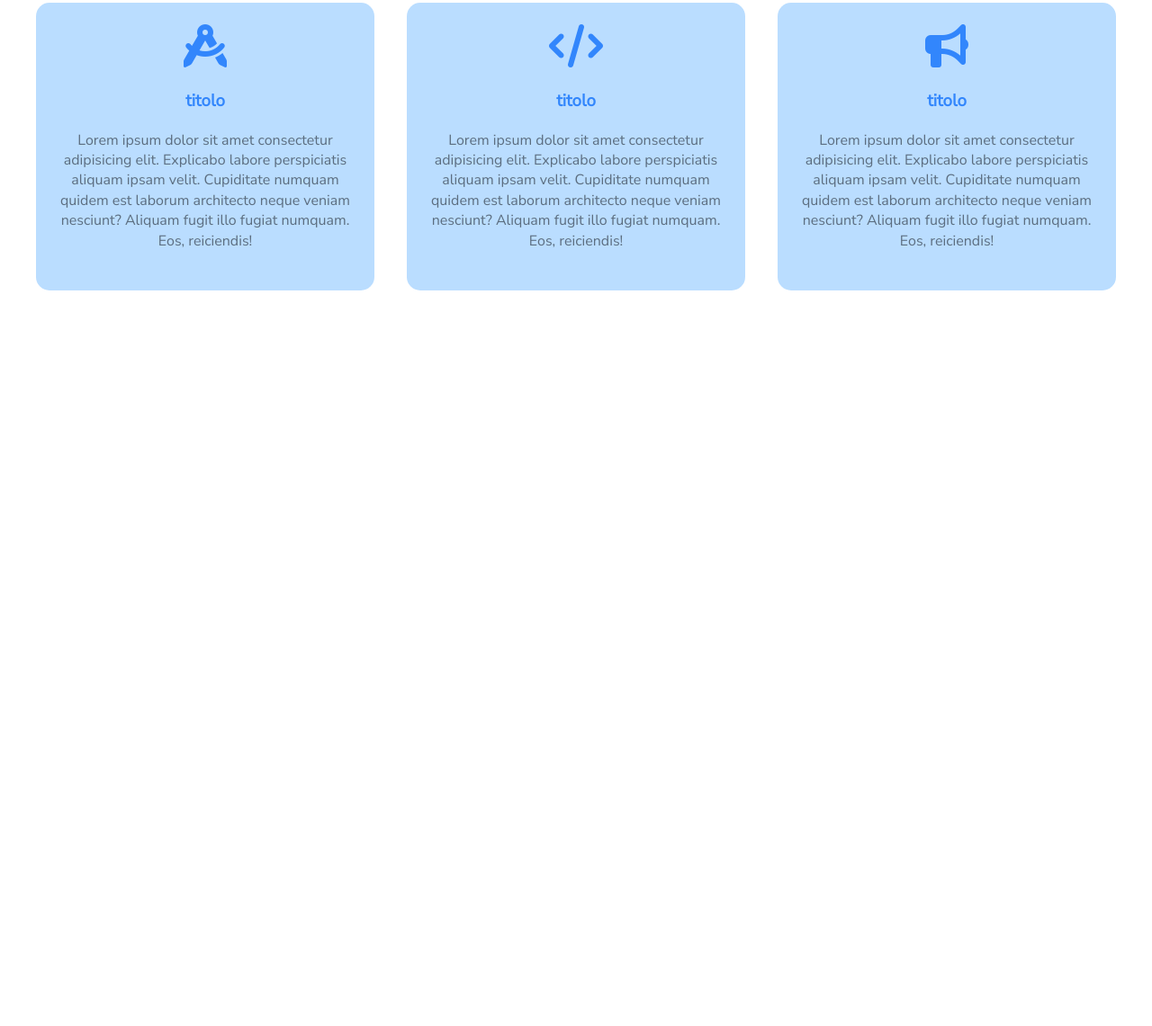
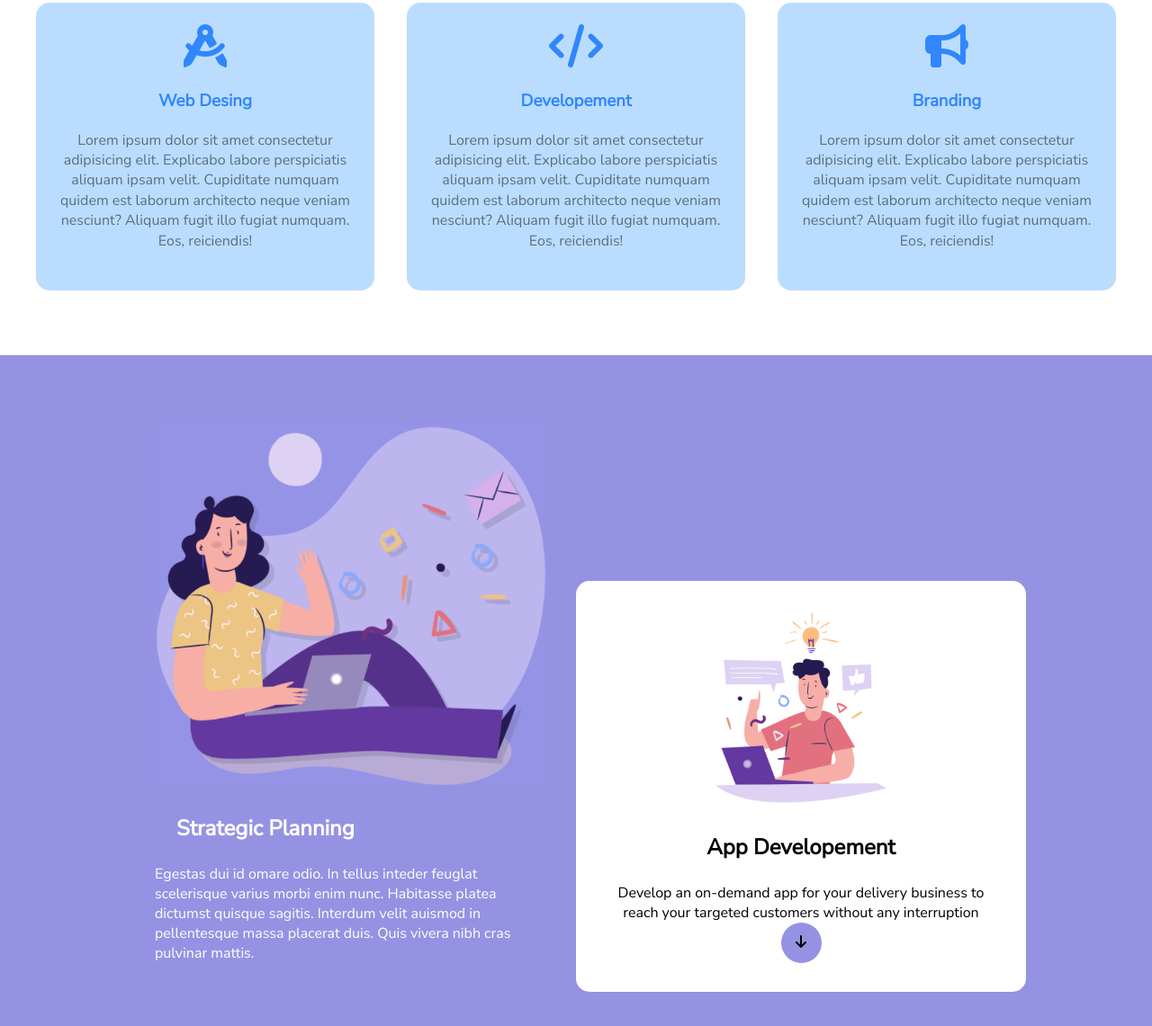
Before and after one commit to KevinMite/htmlcss-responsive-layout, a plain HTML site: page index.html in a window 1280 px wide. Shown: the part 625-1766 px from the top of the page at 90% size. Before the commit the page ends 1020 px from the top, so only its background shows below. Drawn offline with Linux system fonts and the light colour scheme.

Commit message:
Nuovo aggiornamento

```diff
--- a/assets/css/style.css
+++ b/assets/css/style.css
@@ -57,7 +57,8 @@ header nav ul{
 
 /* intro */
 
-#intro{
+#intro,
+#strategy-planning{
     padding: 2.5rem;
 }
 
@@ -126,6 +127,46 @@ header nav ul{
     margin-bottom: 1.5rem;
 }
 
+#strategy-planning{
+    background-color: #9692E3;
+    color: white;
+}
+
+#strategy-planning img{
+    width: 100%;
+}
+
+#strategy-planning .col{
+    padding: 2rem;
+}
+
+#strategy-planning h2{
+    margin: 1.5rem;
+}
+
+.container-1000{
+    max-width: 1000px;
+    margin: 0 auto;
+}
+
+.card-white{
+    background-color: white;
+    border-radius: 15px;
+    color: black;
+    text-align: center;
+}
+
+.btn-rounded{
+    background-color: #9692E3;
+    color: black;
+    border-radius: 100%;
+    display: inline-block;
+    height: 45px;
+    width: 45px;
+    text-align: center;
+    line-height: 45px;
+}
+
 @media only screen and (min-width: 768px){
 
     #intro img{
@@ -166,4 +207,17 @@ header nav ul{
         display: flex;
     }
 
+    /* strategy planning */
+
+    #strategy-planning .col{
+        flex-basis: 50%;
+    }
+
+    #strategy-planning .card-white{
+        align-self: flex-end;
+    }
+
+    #strategy-planning .card-white img{
+        width: 50%;
+    }
 }
--- a/index.html
+++ b/index.html
@@ -45,12 +45,12 @@
             <div class="container flex wrap">
                 <div class="card">
                     <div>
-                        <h3>lorem ipsum</h3>
+                        <h3>Get a demo application</h3>
                         <p>Lorem ipsum dolor sit amet, consectetur adipisicing elit. Quaerat animi non minima deleniti tempore sint esse obcaecati exercitationem aliquam amet error provident totam, earum rem magnam laudantium suscipit odit? Laudantium!</p>
                         <a class="btn btn-blu" href="#">
 
                             <i class="fa-brands fa-apple"></i>
-                            button
+                            App Store
                         </a>
                     </div>
 
@@ -59,7 +59,7 @@
                 <div class="card">
 
                     <i class="fa-solid fa-code"></i>
-                    <h3>titolo</h3>
+                    <h3>Clean Code</h3>
                     <p>
                         Lorem ipsum dolor sit amet consectetur adipisicing elit. Explicabo labore perspiciatis aliquam ipsam velit. Cupiditate numquam quidem est laborum architecto neque veniam nesciunt? Aliquam fugit illo fugiat numquam. Eos, reiciendis!
                     </p>
@@ -67,7 +67,7 @@
                 <div class="card">
 
                     <i class="fa-solid fa-compass-drafting"></i>
-                    <h3>titolo</h3>
+                    <h3>Web Desing</h3>
                     <p>
                         Lorem ipsum dolor sit amet consectetur adipisicing elit. Explicabo labore perspiciatis aliquam ipsam velit. Cupiditate numquam quidem est laborum architecto neque veniam nesciunt? Aliquam fugit illo fugiat numquam. Eos, reiciendis!
                     </p>
@@ -75,7 +75,7 @@
                 <div class="card">
 
                     <i class="fa-solid fa-code"></i>
-                    <h3>titolo</h3>
+                    <h3>Developement</h3>
                     <p>
                         Lorem ipsum dolor sit amet consectetur adipisicing elit. Explicabo labore perspiciatis aliquam ipsam velit. Cupiditate numquam quidem est laborum architecto neque veniam nesciunt? Aliquam fugit illo fugiat numquam. Eos, reiciendis!
                     </p>
@@ -83,7 +83,7 @@
                 <div class="card">
 
                     <i class="fa-solid fa-bullhorn"></i>
-                    <h3>titolo</h3>
+                    <h3>Branding</h3>
                     <p>
                         Lorem ipsum dolor sit amet consectetur adipisicing elit. Explicabo labore perspiciatis aliquam ipsam velit. Cupiditate numquam quidem est laborum architecto neque veniam nesciunt? Aliquam fugit illo fugiat numquam. Eos, reiciendis!
                     </p>
@@ -92,6 +92,28 @@
             </div>
 
         </section>
+
+        <section id="strategy-planning">
+
+            <div class="container-1000 flex wrap">
+
+                <div class="col">
+                    <img src="./assets/img/planning1.png" alt="">
+                    <h2>Strategic Planning</h2>
+                    <p>Egestas dui id omare odio. In tellus inteder feuglat scelerisque varius morbi enim nunc. Habitasse platea dictumst quisque sagitis. Interdum velit auismod in pellentesque massa placerat duis. Quis vivera nibh cras pulvinar mattis.</p>
+                </div>
+
+                <div class="col card-white">
+                    <img src="./assets/img/planning2.png" alt="">
+                    <h2>App Developement</h2>
+                    <p>Develop an on-demand app for your delivery business to reach your targeted customers without any interruption</p>
+                    <a class="btn-rounded" href="#">
+                        <i class="fa-solid fa-arrow-down"></i>
+                    </a>
+                </div>
+            </div>
+
+        </section>
     </main>
 
 </body>
```
